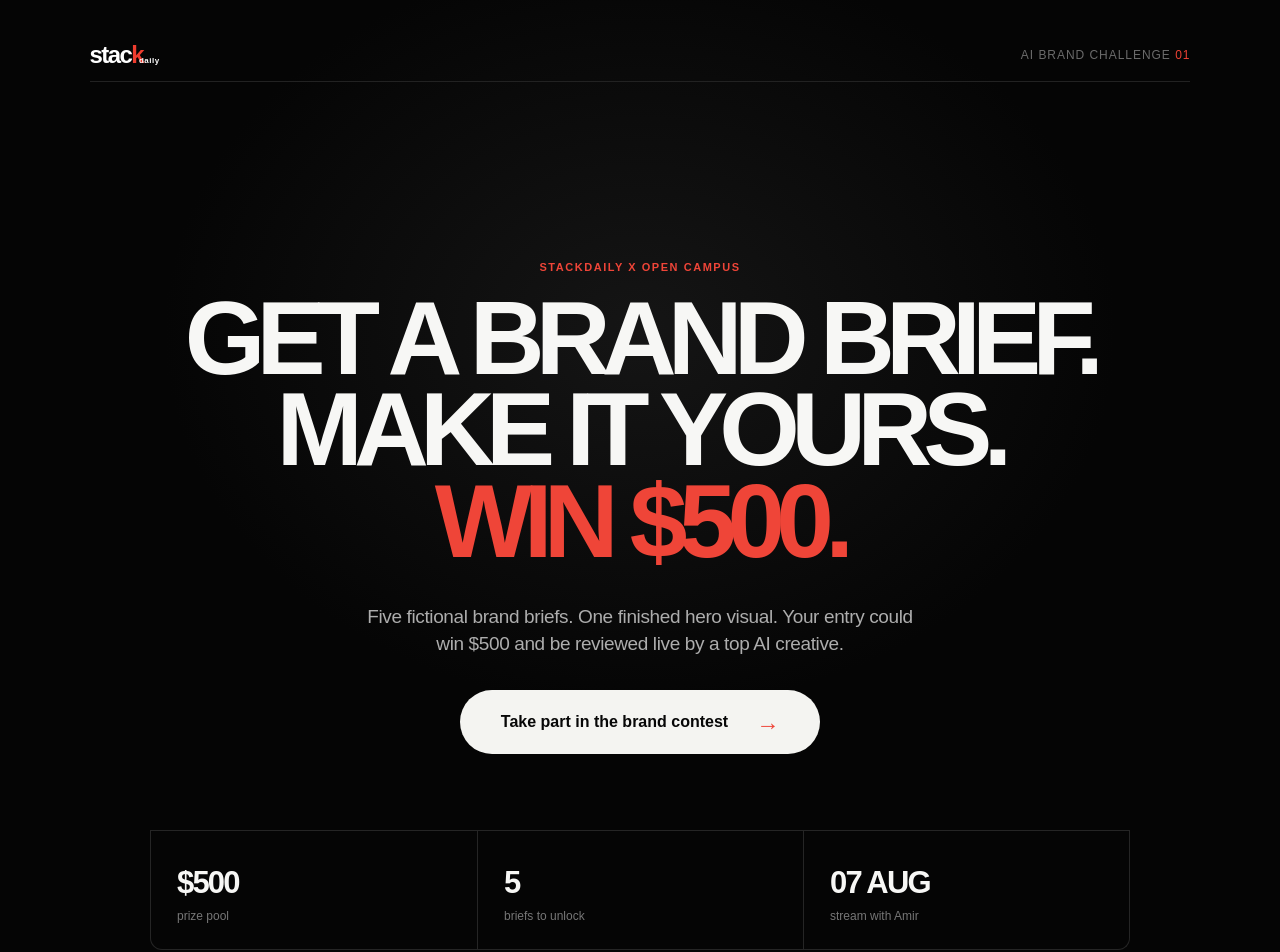
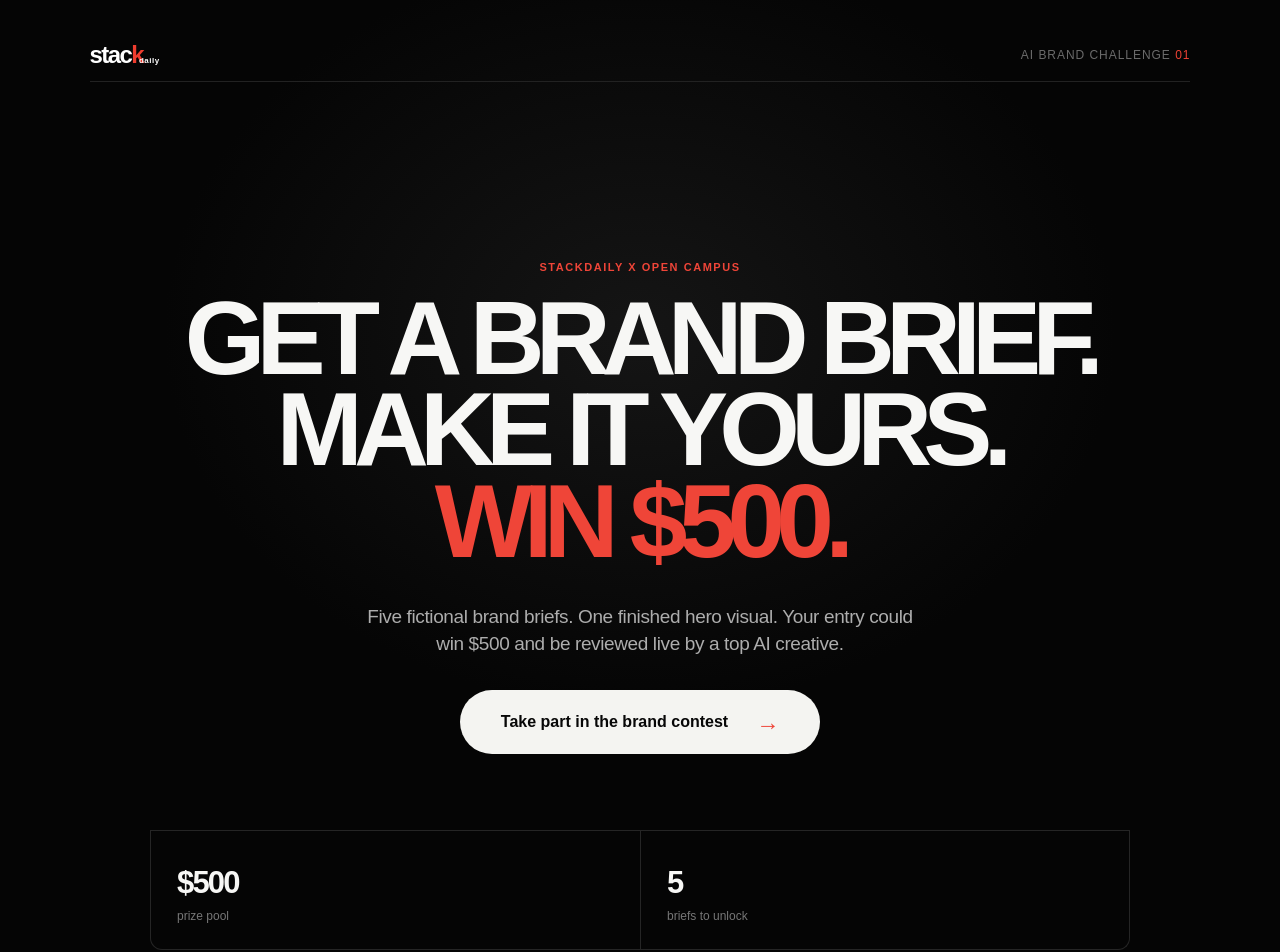
Before and after one commit to tlewisstempel-byte/oc-brand-contest, a Next.js app: page / in a window 1280 px wide. Shown: the top 952 px of the page. Built offline with nearby package versions, Linux system fonts and the light colour scheme.

Commit message:
Remove stream date from contest landing

```diff
--- a/app/globals.css
+++ b/app/globals.css
@@ -21,7 +21,7 @@ h1 em { color: #ef4538; font-style: normal; }
 .primary-button:hover { transform: translateY(-2px); background: #fff; }
 .primary-button span { color: #ef4538; font-size: 23px; line-height: 0; }
 .landing-rule { height: 1px; background: #252525; margin: 76px 0 0; }
-.stat-row { display: grid; grid-template-columns: repeat(3, 1fr); border: 1px solid #252525; border-top: 0; border-radius: 0 0 12px 12px; overflow: hidden; text-align: left; }
+.stat-row { display: grid; grid-template-columns: repeat(2, 1fr); border: 1px solid #252525; border-top: 0; border-radius: 0 0 12px 12px; overflow: hidden; text-align: left; }
 .stat-row div { min-height: 118px; padding: 26px; display: flex; flex-direction: column; justify-content: end; gap: 8px; }
 .stat-row div + div { border-left: 1px solid #252525; }
 .stat-row strong { font-size: 31px; letter-spacing: -.06em; }
--- a/app/page.tsx
+++ b/app/page.tsx
@@ -95,7 +95,6 @@ export default function Home() {
           <div className="stat-row" aria-label="Contest details">
             <div><strong>$500</strong><span>prize pool</span></div>
             <div><strong>5</strong><span>briefs to unlock</span></div>
-            <div><strong>07 AUG</strong><span>stream with Amir</span></div>
           </div>
           <p className="fine-print">Create an Open Campus ID to unlock your brief. No specific AI tool required.</p>
         </section>
```
